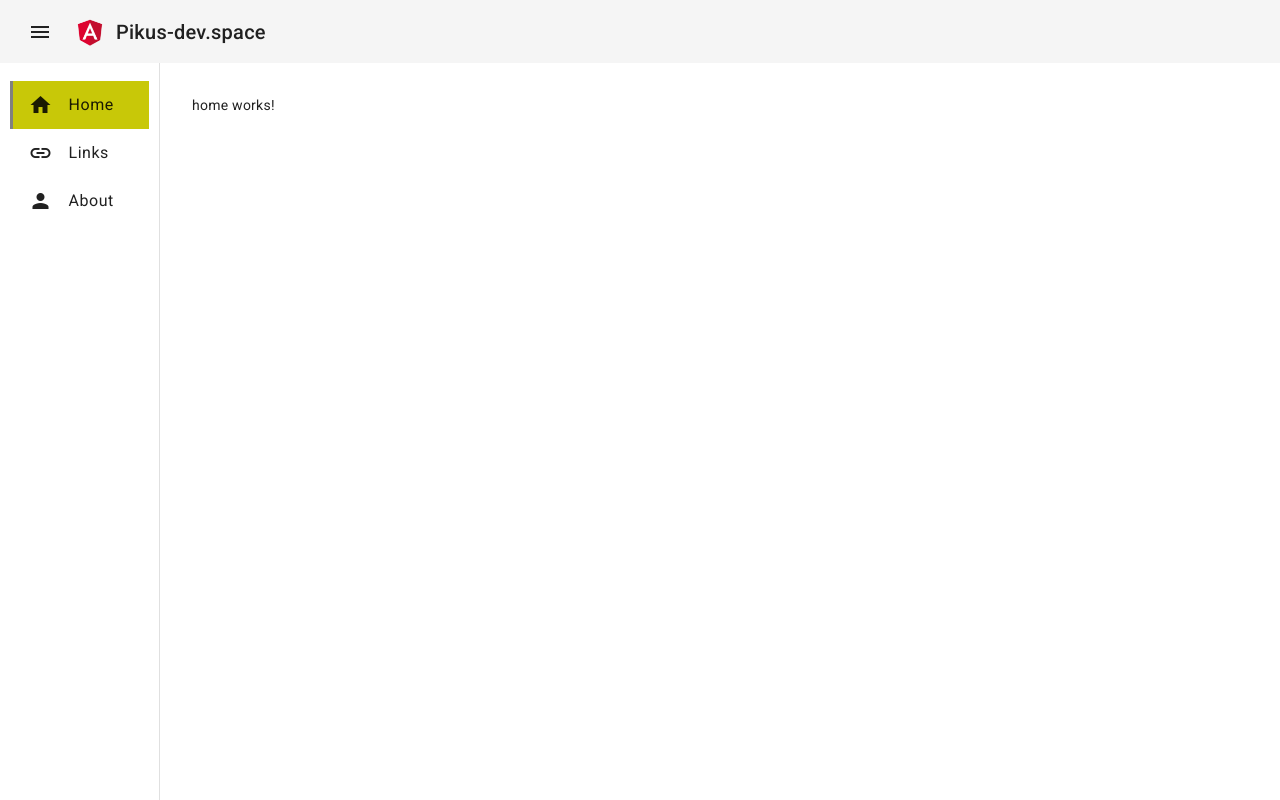
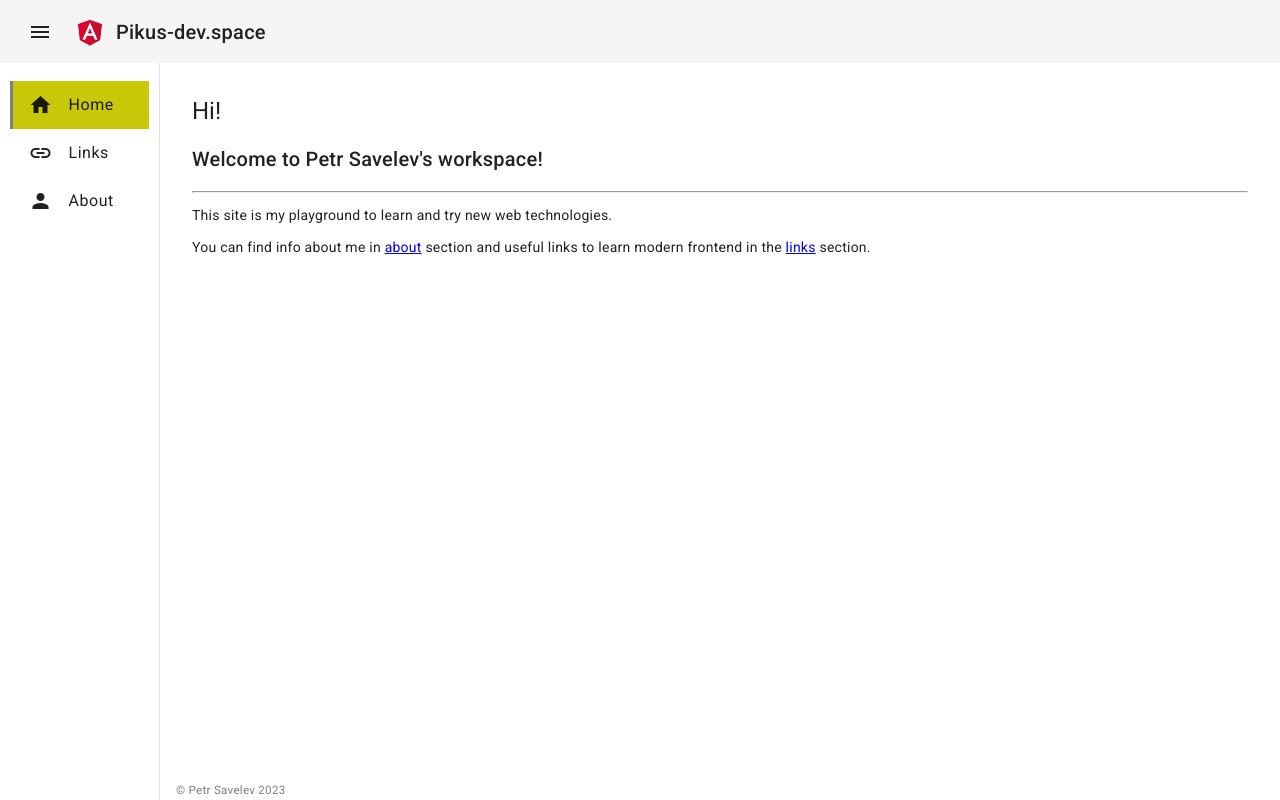
Before and after one commit to pikus-spb/dev.space, an Angular app: page /home in a window 1280 px wide. Built offline with nearby package versions, Linux system fonts and the light colour scheme.

Commit message:
Site content and copyright

```diff
--- a/src/app/app.component.html
+++ b/src/app/app.component.html
@@ -10,3 +10,4 @@
         <router-outlet></router-outlet>
     </mat-sidenav-content>
 </mat-sidenav-container>
+<copyright></copyright>
--- a/src/app/app.module.ts
+++ b/src/app/app.module.ts
@@ -4,15 +4,17 @@ import { BrowserModule } from '@angular/platform-browser';
 import { AppRoutingModule } from './app-routing.module';
 import { AppComponent } from './app.component';
 import { BrowserAnimationsModule } from '@angular/platform-browser/animations';
-import { MaterialModule } from './material/material.module';
+import { MaterialModule } from './material.module';
 import { MainMenuComponent } from './main-menu/main-menu.component';
 import { MainHeaderComponent } from './main-header/main-header.component';
+import { CopyrightComponent } from './copyright/copyright.component';
 
 @NgModule({
   declarations: [
     AppComponent,
     MainMenuComponent,
     MainHeaderComponent,
+    CopyrightComponent
   ],
   imports: [
     BrowserModule,
--- /dev/null
+++ b/src/app/copyright/copyright.component.html
@@ -0,0 +1 @@
+<small>&copy; Petr Savelev 2023</small>
--- /dev/null
+++ b/src/app/copyright/copyright.component.less
@@ -0,0 +1,10 @@
+@import './../globals';
+
+:host {
+  position: absolute;
+  bottom: 0;
+  width: 100%;
+  color: gray;
+  padding-right: @defaultPadding;
+  padding-left: calc(@mainMenuWidth + @defaultPadding);
+}
--- a/src/app/home/home.component.html
+++ b/src/app/home/home.component.html
@@ -1 +1,12 @@
-<p>home works!</p>
+<h1>Hi!</h1>
+<h2>Welcome to Petr Savelev's workspace!</h2>
+
+<hr>
+<p></p>
+<p>
+    This site is my playground to learn and try new web technologies.
+</p>
+<p>
+    You can find info about me in <a href="/about">about</a> section and useful links to learn modern frontend
+    in the <a href="/links">links</a> section.
+</p>
```
Also changed, not shown: src/app/copyright/copyright.component.ts (added, +10 -0 lines), src/app/material.module.ts (renamed from src/app/material/material.module.ts), 1 other file (tests, documents, lock files or other folders).
